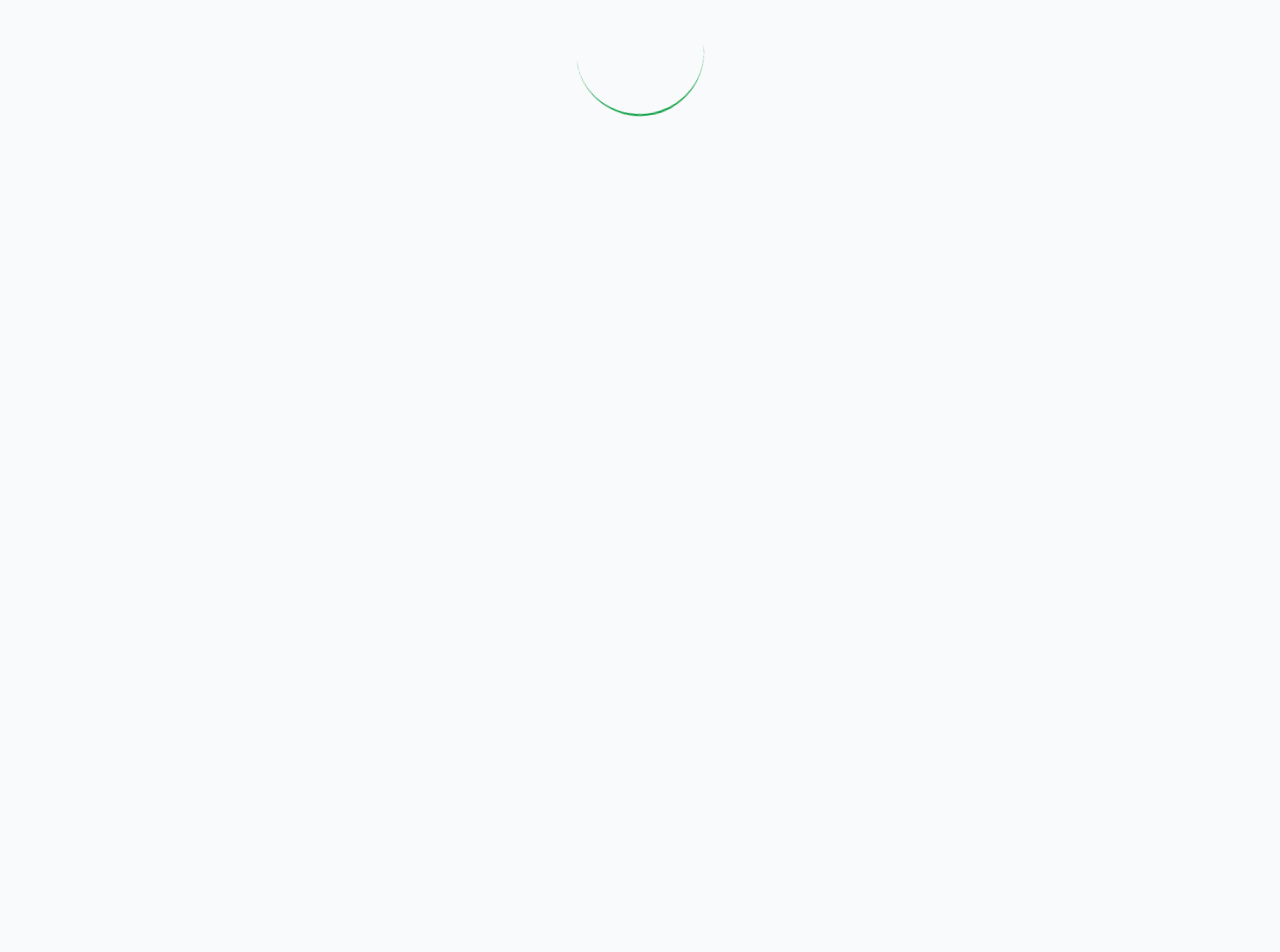
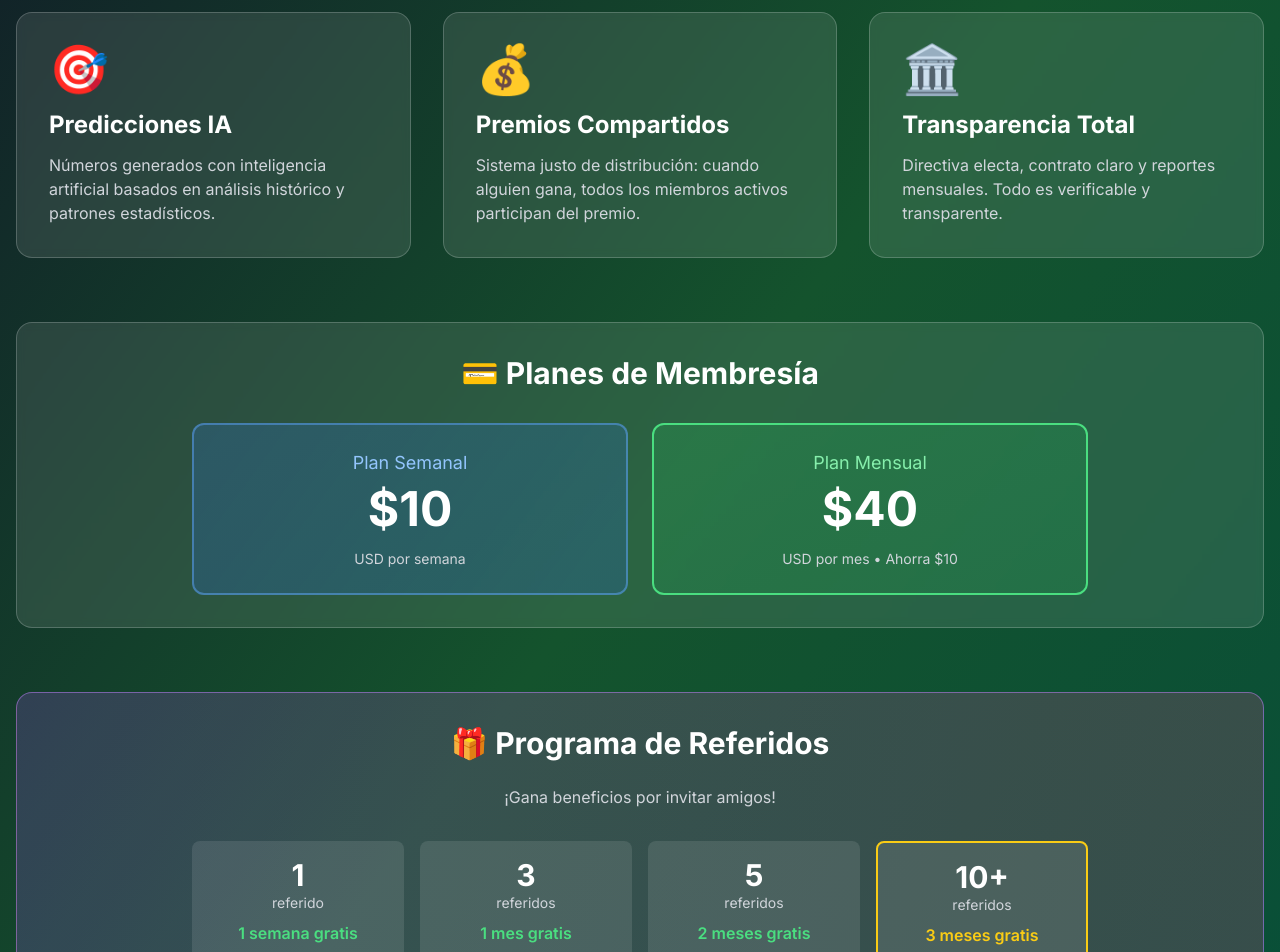
Before and after one commit to richibeja/club-anbel-ai, a Next.js app: page / in a window 1280 px wide. Before the commit this address had no page. Shown: the part 348-1300 px from the top of the page. Before the commit the page ends 800 px from the top, so only its background shows below. Built offline with nearby package versions, Linux system fonts and the light colour scheme.

Commit message:
Pagina de inicio publica y correcciones finales TypeScript

```diff
--- a/src/app/admin/generator/page.tsx
+++ b/src/app/admin/generator/page.tsx
@@ -628,7 +628,7 @@ export default function GeneratorPage() {
                     </thead>
                     <tbody>
                       {predictions.map((pred, index) => (
-                        <tr key={pred.id} className="hover:bg-gray-50">
+                        <tr key={index} className="hover:bg-gray-50">
                           <td className="border border-gray-300 px-4 py-2 font-semibold">{index + 1}</td>
                           <td className="border border-gray-300 px-4 py-2">
                             <div className="flex gap-1">
--- a/src/app/page.tsx
+++ b/src/app/page.tsx
@@ -1,18 +1,132 @@
 'use client';
 
-import { useRouter } from 'next/navigation';
-import { useEffect } from 'react';
+import Link from 'next/link';
 
 export default function Home() {
-  const router = useRouter();
+  return (
+    <div className="min-h-screen bg-gradient-to-br from-gray-900 via-green-900 to-emerald-900">
+      {/* Hero Section */}
+      <div className="container mx-auto px-4 py-20">
+        <div className="text-center mb-16">
+          <h1 className="text-6xl font-bold bg-gradient-to-r from-green-400 to-emerald-400 bg-clip-text text-transparent mb-6">
+            🎰 Club Anbel AI
+          </h1>
+          <p className="text-2xl text-gray-300 mb-4">
+            Sistema Inteligente de Loterías con IA
+          </p>
+          <p className="text-xl text-gray-400 max-w-3xl mx-auto">
+            Únete a nuestra comunidad, recibe predicciones generadas por inteligencia artificial
+            y participa en la distribución de premios entre todos los miembros activos.
+          </p>
+        </div>
 
-  useEffect(() => {
-    router.push('/admin/dashboard');
-  }, [router]);
+        {/* Beneficios */}
+        <div className="grid grid-cols-1 md:grid-cols-3 gap-8 mb-16">
+          <div className="bg-white/10 backdrop-blur-sm rounded-2xl p-8 border border-white/20 hover:bg-white/20 transition-all">
+            <div className="text-5xl mb-4">🎯</div>
+            <h3 className="text-2xl font-bold text-white mb-3">Predicciones IA</h3>
+            <p className="text-gray-300">
+              Números generados con inteligencia artificial basados en análisis histórico y patrones estadísticos.
+            </p>
+          </div>
 
-  return (
-    <div className="min-h-screen flex items-center justify-center">
-      <div className="animate-spin rounded-full h-32 w-32 border-b-2 border-green-600"></div>
+          <div className="bg-white/10 backdrop-blur-sm rounded-2xl p-8 border border-white/20 hover:bg-white/20 transition-all">
+            <div className="text-5xl mb-4">💰</div>
+            <h3 className="text-2xl font-bold text-white mb-3">Premios Compartidos</h3>
+            <p className="text-gray-300">
+              Sistema justo de distribución: cuando alguien gana, todos los miembros activos participan del premio.
+            </p>
+          </div>
+
+          <div className="bg-white/10 backdrop-blur-sm rounded-2xl p-8 border border-white/20 hover:bg-white/20 transition-all">
+            <div className="text-5xl mb-4">🏛️</div>
+            <h3 className="text-2xl font-bold text-white mb-3">Transparencia Total</h3>
+            <p className="text-gray-300">
+              Directiva electa, contrato claro y reportes mensuales. Todo es verificable y transparente.
+            </p>
+          </div>
+        </div>
+
+        {/* Precios */}
+        <div className="bg-white/10 backdrop-blur-sm rounded-2xl p-8 border border-white/20 mb-16">
+          <h2 className="text-3xl font-bold text-white text-center mb-8">💳 Planes de Membresía</h2>
+          <div className="grid grid-cols-1 md:grid-cols-2 gap-6 max-w-4xl mx-auto">
+            <div className="bg-gradient-to-br from-blue-500/20 to-blue-600/20 rounded-xl p-6 border-2 border-blue-400/50">
+              <div className="text-center">
+                <div className="text-lg text-blue-300 mb-2">Plan Semanal</div>
+                <div className="text-5xl font-bold text-white mb-4">$10</div>
+                <div className="text-gray-300 text-sm">USD por semana</div>
+              </div>
+            </div>
+            <div className="bg-gradient-to-br from-green-500/20 to-green-600/20 rounded-xl p-6 border-2 border-green-400">
+              <div className="text-center">
+                <div className="text-lg text-green-300 mb-2">Plan Mensual</div>
+                <div className="text-5xl font-bold text-white mb-4">$40</div>
+                <div className="text-gray-300 text-sm">USD por mes • Ahorra $10</div>
+              </div>
+            </div>
+          </div>
+        </div>
+
+        {/* Programa de Referidos */}
+        <div className="bg-gradient-to-r from-purple-500/20 to-pink-500/20 rounded-2xl p-8 border border-purple-400/50 mb-16">
+          <h2 className="text-3xl font-bold text-white text-center mb-6">🎁 Programa de Referidos</h2>
+          <p className="text-gray-300 text-center mb-8">¡Gana beneficios por invitar amigos!</p>
+          <div className="grid grid-cols-2 md:grid-cols-4 gap-4 max-w-4xl mx-auto">
+            <div className="bg-white/10 rounded-lg p-4 text-center">
+              <div className="text-3xl font-bold text-white">1</div>
+              <div className="text-sm text-gray-300">referido</div>
+              <div className="text-green-400 font-semibold mt-2">1 semana gratis</div>
+            </div>
+            <div className="bg-white/10 rounded-lg p-4 text-center">
+              <div className="text-3xl font-bold text-white">3</div>
+              <div className="text-sm text-gray-300">referidos</div>
+              <div className="text-green-400 font-semibold mt-2">1 mes gratis</div>
+            </div>
+            <div className="bg-white/10 rounded-lg p-4 text-center">
+              <div className="text-3xl font-bold text-white">5</div>
+              <div className="text-sm text-gray-300">referidos</div>
+              <div className="text-green-400 font-semibold mt-2">2 meses gratis</div>
+            </div>
+            <div className="bg-white/10 rounded-lg p-4 text-center border-2 border-yellow-400">
+              <div className="text-3xl font-bold text-white">10+</div>
+              <div className="text-sm text-gray-300">referidos</div>
+              <div className="text-yellow-400 font-semibold mt-2">3 meses gratis</div>
+            </div>
+          </div>
+        </div>
+
+        {/* CTAs */}
+        <div className="text-center space-y-6">
+          <div className="space-x-4">
+            <Link
+              href="/contract"
+              className="inline-block px-8 py-4 bg-green-600 text-white rounded-lg font-bold text-lg hover:bg-green-700 transition-all shadow-lg hover:shadow-xl"
+            >
+              📜 Leer Contrato
+            </Link>
+            <Link
+              href="/team"
+              className="inline-block px-8 py-4 bg-purple-600 text-white rounded-lg font-bold text-lg hover:bg-purple-700 transition-all shadow-lg hover:shadow-xl"
+            >
+              🏛️ Conocer el Equipo
+            </Link>
+          </div>
+
+          <div className="text-gray-400">
+            <p className="mb-2">📱 Contáctanos para unirte:</p>
+            <p className="text-white font-semibold">WhatsApp: +573144467389 | Telegram: +17867725681</p>
+          </div>
+        </div>
+      </div>
+
+      {/* Footer */}
+      <div className="border-t border-white/20 py-8">
+        <div className="container mx-auto px-4 text-center text-gray-400 text-sm">
+          <p>🏛️ Club Anbel AI - Unidos por el Éxito</p>
+          <p className="mt-2">Sistema transparente y profesional de loterías con IA</p>
+        </div>
+      </div>
     </div>
   );
 }
```
